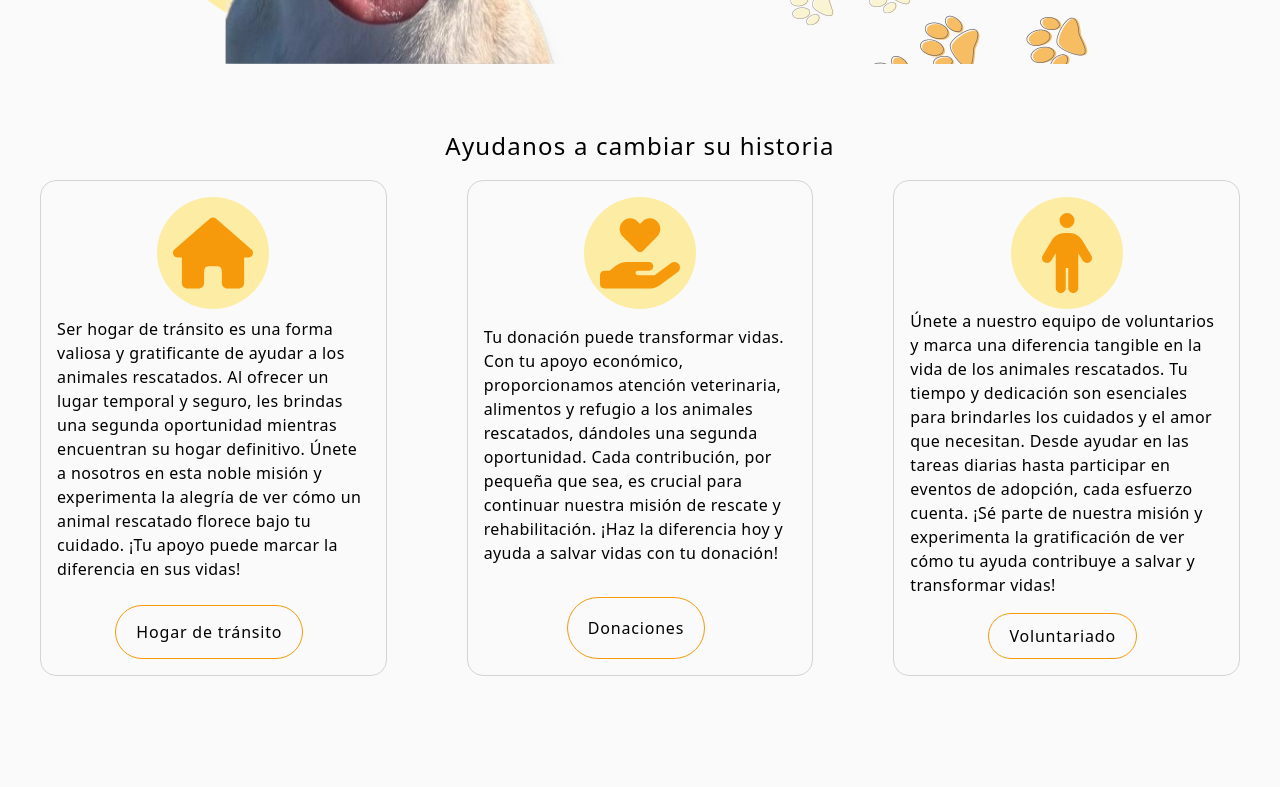
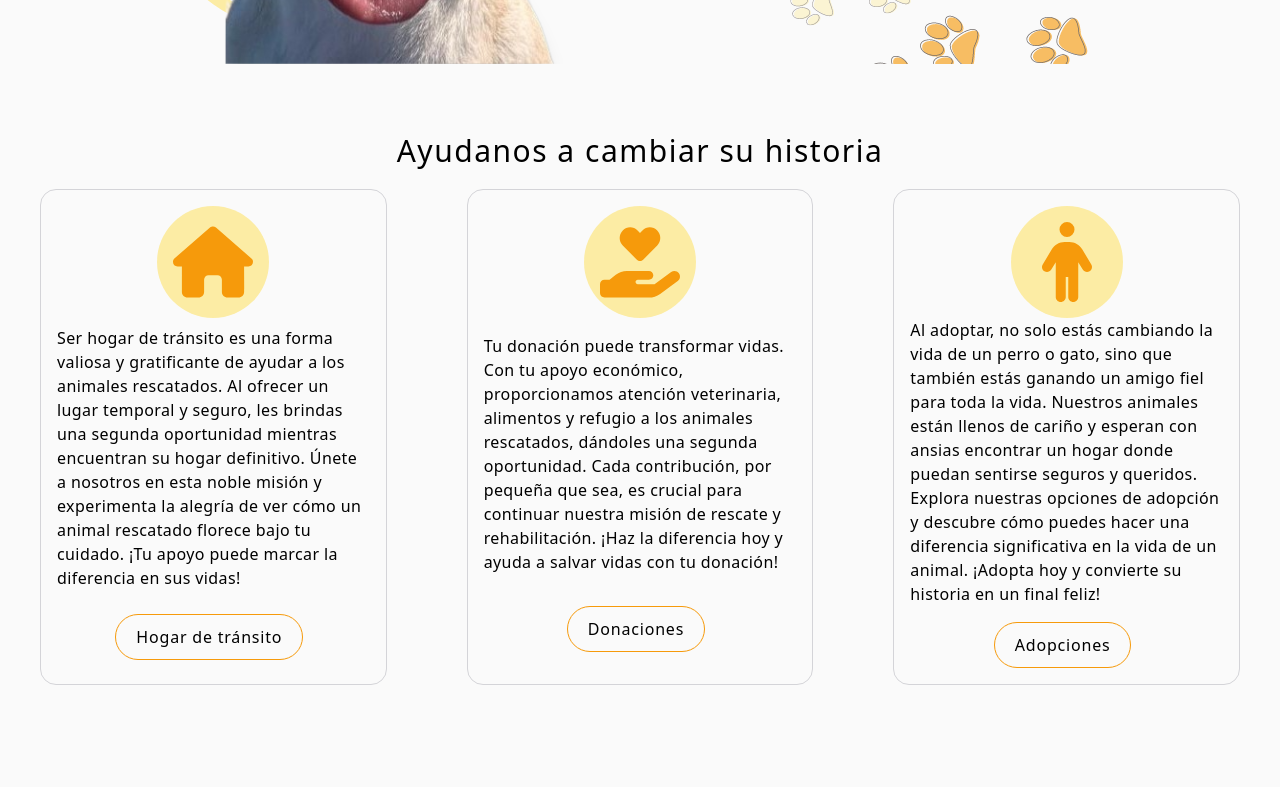
Before and after one commit to KariRomero/fundacionCallejeritos, a React (Vite) app in the folder client/: page / in a window 1280 px wide. Shown: the part 600-1387 px from the top of the page. Built offline with nearby package versions, Linux system fonts and the light colour scheme; data requests are answered from the project's data file.

Commit message:
cambie una card del componente Options y cambie font size de .title en tailwind.config

```diff
--- a/client/src/components/Options/Options.jsx
+++ b/client/src/components/Options/Options.jsx
@@ -1,5 +1,6 @@
 import { FontAwesomeIcon } from '@fortawesome/react-fontawesome';
 import { faHouse, faHandHoldingHeart, faPerson } from '@fortawesome/free-solid-svg-icons';
+import { Link } from 'react-router-dom';
 
 
 const Options = ()=>{
@@ -21,7 +22,9 @@ const Options = ()=>{
                     definitivo. Únete a nosotros en esta noble misión y experimenta la alegría de ver cómo un animal rescatado
                     florece bajo tu cuidado. ¡Tu apoyo puede marcar la diferencia en sus vidas!
                     </p>
-                    <button className='menu-btn border border-secondary rounded-full hover:bg-secondary'>Hogar de tránsito</button>
+                    <Link>
+                        <button className='menu-btn border border-secondary rounded-full hover:bg-secondary'>Hogar de tránsito</button>
+                    </Link>
                 </div>
 
                 <div className='border border-solid border-grey rounded-2xl mx-10 px-4 pt-4 grid justify-items-center'>
@@ -33,19 +36,23 @@ const Options = ()=>{
                     crucial para continuar nuestra misión de rescate y rehabilitación. ¡Haz la diferencia hoy y ayuda a salvar
                     vidas con tu donación!
                     </p>
-                    <button className='menu-btn border border-secondary rounded-full hover:bg-secondary'>Donaciones</button>
+                    <Link to='/donaciones'>
+                        <button className='menu-btn border border-secondary rounded-full hover:bg-secondary'>Donaciones</button>
+                    </Link>
                 </div>
 
                 <div className='border border-solid border-grey rounded-2xl mx-10 px-4 pt-4 grid justify-items-center'>
                     <FontAwesomeIcon icon={faPerson} size="2xl" className='rounded-full w-20 h-20 p-4 text-secondary bg-primary'/>
                     {/* <h1>Voluntario</h1> */}
                     <p className='paragraph'>
-                    Únete a nuestro equipo de voluntarios y marca una diferencia tangible en la vida de los animales rescatados.
-                    Tu tiempo y dedicación son esenciales para brindarles los cuidados y el amor que necesitan. Desde ayudar en las
-                    tareas diarias hasta participar en eventos de adopción, cada esfuerzo cuenta. ¡Sé parte de nuestra misión y
-                    experimenta la gratificación de ver cómo tu ayuda contribuye a salvar y transformar vidas!
+                    Al adoptar, no solo estás cambiando la vida de un perro o gato, sino que también estás ganando un amigo fiel
+                    para toda la vida. Nuestros animales están llenos de cariño y esperan con ansias encontrar un hogar donde
+                    puedan sentirse seguros y queridos. Explora nuestras opciones de adopción y descubre cómo puedes hacer una
+                    diferencia significativa en la vida de un animal. ¡Adopta hoy y convierte su historia en un final feliz!
                     </p>
-                    <button className='menu-btn border border-secondary rounded-full hover:bg-secondary'>Voluntariado</button>
+                    <Link to='/adopciones'>
+                        <button className='menu-btn border border-secondary rounded-full hover:bg-secondary'>Adopciones</button>
+                    </Link>
                 </div>
             </div>
 
--- a/client/src/views/BecomeAPartner/BecomeAPartner.jsx
+++ b/client/src/views/BecomeAPartner/BecomeAPartner.jsx
@@ -42,7 +42,9 @@ const BecomeAPartner = () => {
              <div ref={contentRef} className='py-32'>
                  <p className="paragraph mx-10 mb-10 mt-4">Convertirse en socio de nuestra fundación es una forma poderosa de apoyar de manera continua nuestra misión de rescatar y cuidar a los animales más vulnerables. Al hacerte socio, contribuyes mensualmente, permitiéndonos proporcionar atención veterinaria, alimento y un refugio seguro para los animales que rescatamos.</p>
                  <p className="paragraph mx-10 my-10">Tu compromiso mensual nos ayuda a planificar y realizar más rescates, y a ofrecerles a estos animales una segunda oportunidad de encontrar un hogar amoroso. Además, como socio, recibirás actualizaciones exclusivas sobre nuestras actividades y los avances de los perritos que has ayudado a salvar.</p>
-                 <p className="paragraph mx-10 my-10">¡Únete a nuestra comunidad de socios hoy y marca una diferencia duradera en la vida de los animales necesitados!</p>
+                 <Link to=''>
+                    <p className="paragraph mx-10 my-10 hover:text-secondary">¡Únete a nuestra comunidad de socios hoy y marca una diferencia duradera en la vida de los animales necesitados!</p>
+                 </Link>
              </div>
         </section>
     )
--- a/client/tailwind.config.js
+++ b/client/tailwind.config.js
@@ -18,7 +18,7 @@ export default {
     function ({ addUtilities, theme }) {
       const newUtilities = {
         '.title': {
-          fontSize: theme('fontSize.2xl'),
+          fontSize: theme('fontSize.3xl'),
           fontWeight: theme('fontWeight.medium'),
           letterSpacing: theme('letterSpacing.wider'),
           marginBottom: theme('margin.4'),
```
